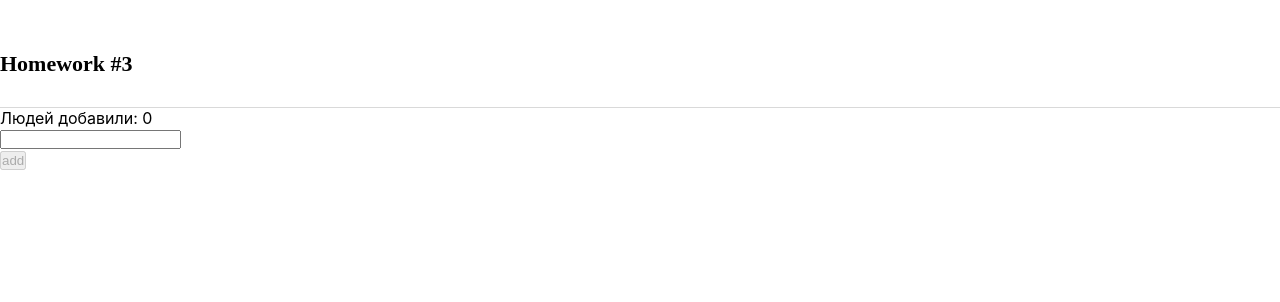
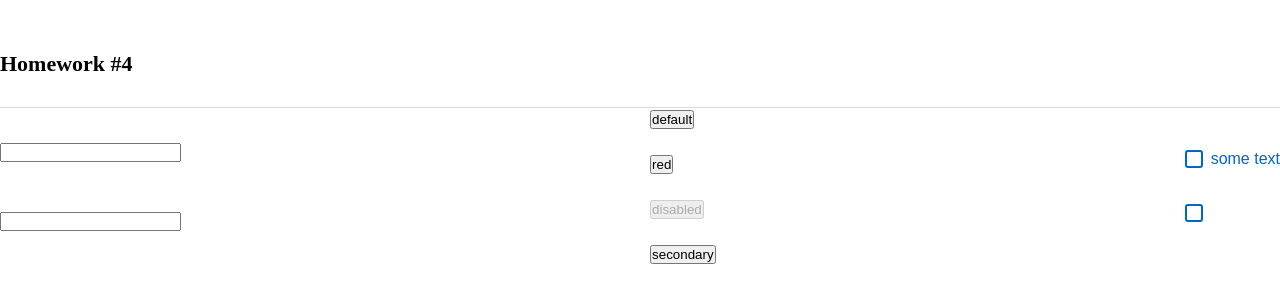
Before and after one commit to KristinOsmakov/HW_Tuesday, a React (Create React App) app: page / in a window 1280 px wide. Shown: the top 302 px of the page. Built offline with nearby package versions, Linux system fonts and the light colour scheme.

Commit message:
Up! Create HW 4.

```diff
--- a/src/s1-main/App.tsx
+++ b/src/s1-main/App.tsx
@@ -3,6 +3,8 @@ import s from './App.module.css'
 import HW1 from '../s2-homeworks/hw01/HW1'
 import HW2 from "../s2-homeworks/hw02/HW2";
 import HW3 from "../s2-homeworks/hw03/HW3";
+import HW4 from "../s2-homeworks/hw04/HW4";
+
 
 
 function App() {
@@ -11,8 +13,8 @@ function App() {
             {/*<HW1/>*/}
             {/*/!*раскомментировать по ходу выполнения*!/*/}
             {/*<HW2/>*/}
-            <HW3/>
-            {/*<HW4/>*/}
+            {/*<HW3/>*/}
+            <HW4/>
 
             {/*при выполнении дз 5 и более - закомментировать здесь дз 1-4, так как они есть внутри дз 5*/}
             {/*<HW5/>*/}
--- a/src/s2-homeworks/hw04/common/c2-SuperButton/SuperButton.module.css
+++ b/src/s2-homeworks/hw04/common/c2-SuperButton/SuperButton.module.css
@@ -2,6 +2,7 @@
 }
 
 .disabled {
+
 }
 
 .secondary {
@@ -11,6 +12,7 @@
 }
 
 .red {
+
 }
 
 .default:hover {
--- a/src/s2-homeworks/hw04/common/c2-SuperButton/SuperButton.tsx
+++ b/src/s2-homeworks/hw04/common/c2-SuperButton/SuperButton.tsx
@@ -18,11 +18,13 @@ const SuperButton: React.FC<SuperButtonPropsType> = (
     }
 ) => {
     const finalClassName = s.button
-        // + (disabled
-        //         ? ...
-        //         : xType === 'red'
-        //             ? ...
+        + (disabled
+                ? ' ' + s.disabled
+                : xType === 'red'
+                    ? ' ' + s.red
+                : ' ')
         + (className ? ' ' + className : '') // задачка на смешивание классов
+
 
     return (
         <button
@@ -34,3 +36,9 @@ const SuperButton: React.FC<SuperButtonPropsType> = (
 }
 
 export default SuperButton
+// const finalClassName = s.button
+//     // + (disabled
+//     //         ? ...
+//     //         : xType === 'red'
+//     //             ? ...
+//     + (className ? ' ' + className : '') // задачка на смешивание классов
--- a/src/s2-homeworks/hw04/common/c3-SuperCheckbox/SuperCheckbox.tsx
+++ b/src/s2-homeworks/hw04/common/c3-SuperCheckbox/SuperCheckbox.tsx
@@ -10,7 +10,7 @@ type DefaultInputPropsType = DetailedHTMLProps<InputHTMLAttributes<HTMLInputElem
     HTMLInputElement>
 
 type SuperCheckboxPropsType = Omit<DefaultInputPropsType, 'type'> & {
-    onChangeChecked?: (checked: boolean) => void
+    onChangeChecked?: (checked: boolean, ) => void
     spanClassName?: string
 }
 
@@ -28,6 +28,10 @@ const SuperCheckbox: React.FC<SuperCheckboxPropsType> = (
 ) => {
     const onChangeCallback = (e: ChangeEvent<HTMLInputElement>) => {
         // задачка на написание онченджа
+        const Checked = e.currentTarget.checked;
+        if(onChangeChecked){
+            onChangeChecked(Checked)
+        }
 
     }
 
```
